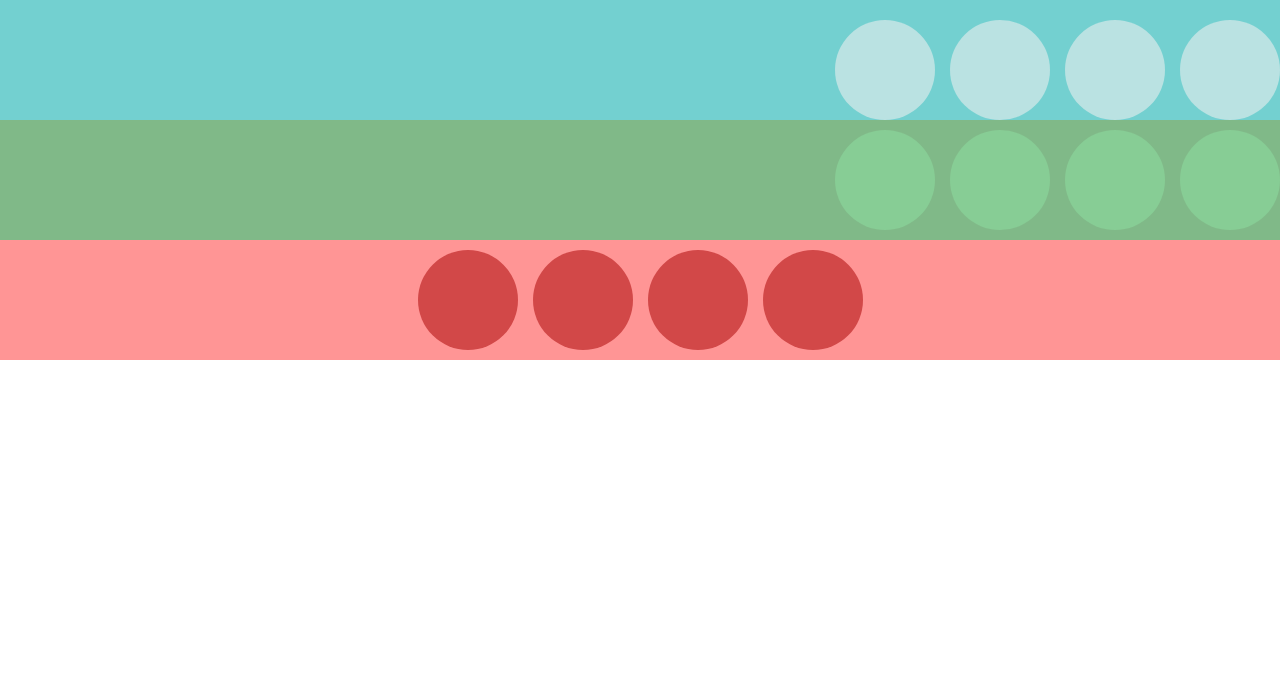
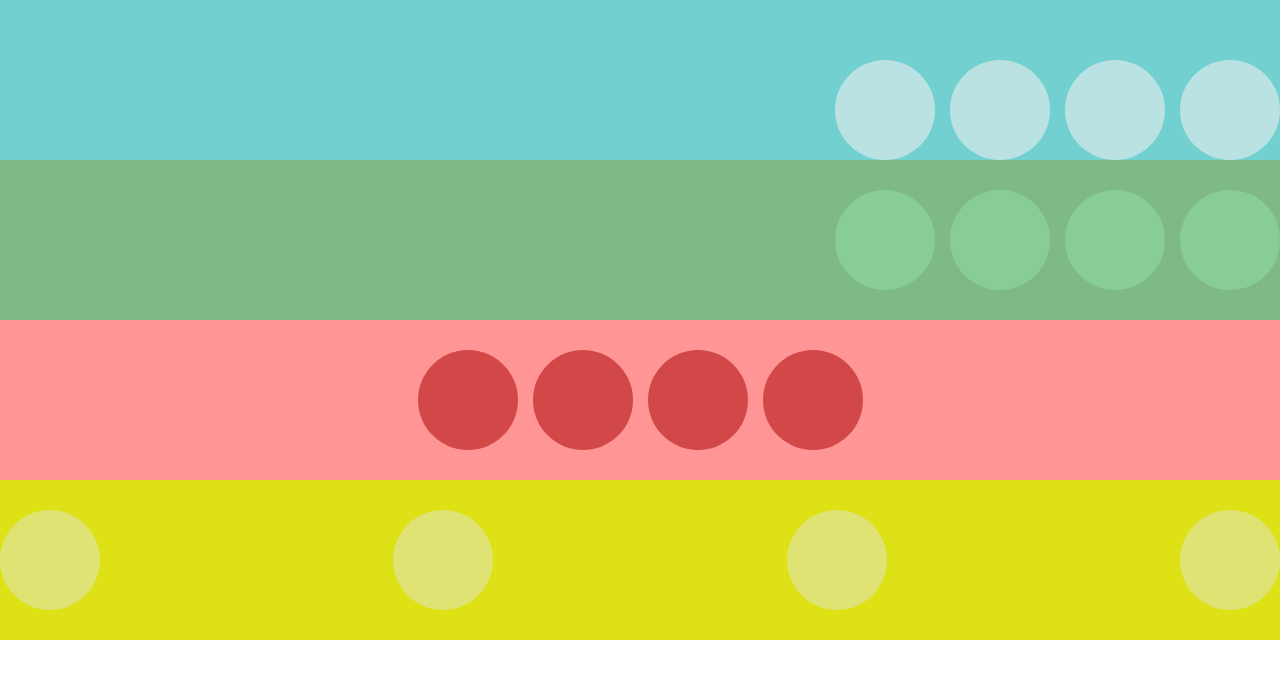
Before and after one commit to Alveszx1/flexdisplay, a plain HTML site: page index.html in a window 1280 px wide. Drawn offline with Linux system fonts and the light colour scheme.

Commit message:
adicionando circulos amarelos

```diff
--- a/index.html
+++ b/index.html
@@ -26,6 +26,12 @@
             <div class="circulored"></div>
             <div class="circulored"></div>
         </div>
+        <div class="circuloamarelo">
+            <div class="circuloam"></div>
+            <div class="circuloam"></div>
+            <div class="circuloam"></div>
+            <div class="circuloam"></div>
+        </div>
     </main>
 
 </body>
--- a/style.css
+++ b/style.css
@@ -3,6 +3,7 @@
     padding:0;
     box-sizing: border-box;
 }
+
 
 main{
     width: 100vw;
@@ -12,7 +13,7 @@ main{
 .circuloazul{
     background-color: rgb(115, 208, 208);
     width: 100%;
-    height: 15%;
+    height: 20%;
     display: flex;
     justify-content:right;
     align-items: flex-end;
@@ -30,7 +31,7 @@ main{
 .circuloverde{
     background-color: rgb(128, 185, 136);
     width: 100%;
-    height: 15%;
+    height: 20%;
     display: flex;
     justify-content: flex-end;
     align-items: center;
@@ -48,7 +49,7 @@ main{
 .circulovermelho{
     background-color: rgb(255, 149, 149);
     width: 100%;
-    height: 15%;
+    height: 20%;
     display: flex;
     justify-content: center;
     align-items: center;
@@ -63,3 +64,20 @@ main{
     border-radius: 50%;
 
 }
+.circuloamarelo{
+    background-color: rgb(222, 225, 22);
+    width: 100%;
+    height: 20%;
+    display: flex;
+    justify-content: space-between;
+    align-items: center;
+
+    gap: 15px;
+}
+.circuloam{
+    background-color: rgb(222, 227, 116);
+    width: 100px;
+    height: 100px;
+    border-radius: 50%;
+
+}
```
